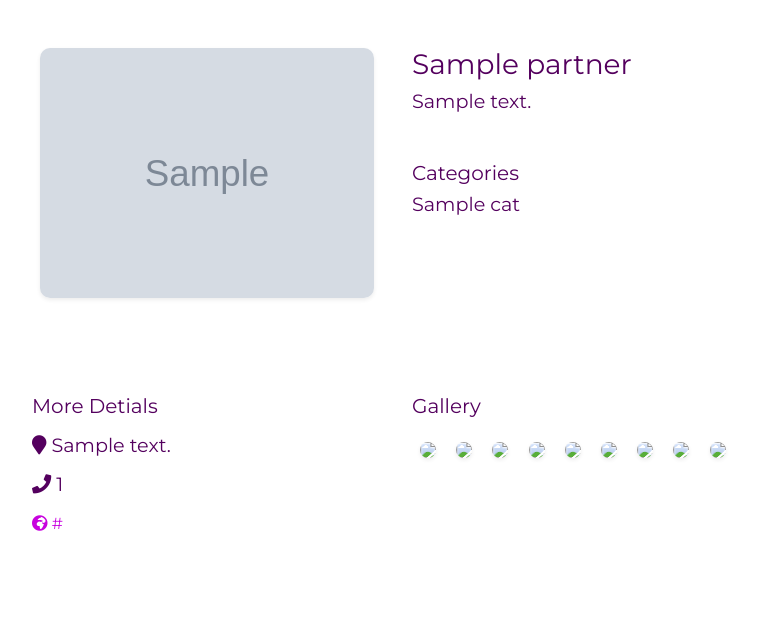
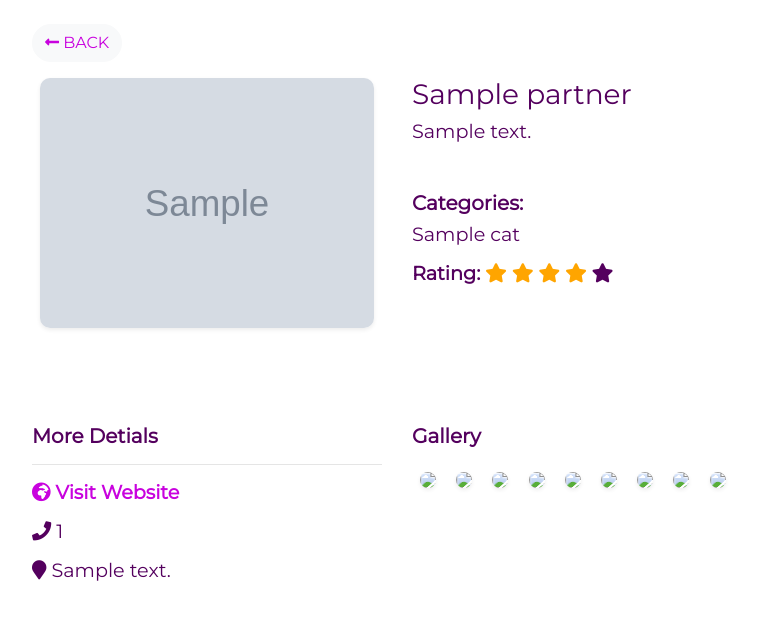
Before and after one commit to MuhamedYoussef/stylek, a Django app: template templates/partners/partner.html in a window 1280 px wide. Shown: the part 131-751 px from the top of the page, without its empty margins (53-810 px from the left). Run offline with Django 3.2, Linux system fonts and the light colour scheme; the template is opened without the code that fills it: most values are stand-ins (such as "Sample title", 1, 10 or a date in 2020); grey boxes marked "Sample" are stand-in pictures; data that the repository does not hold is empty; parts of the project's set-up code (start-up, migrations or seed data) failed here and were passed over; some libraries are stand-ins or nearby versions; grey boxes are pictures that could not be loaded.

Commit message:
Added back button and stars in partner

```diff
--- a/templates/partners/partner.html
+++ b/templates/partners/partner.html
@@ -7,7 +7,10 @@
 {% block content %}
 <body>
   <section class="container">
-    <div class="row mt-5">
+    <a href="javascript:history.back()" class="btn btn-light text-primary mt-4 mb-3">
+        <i class="fas fa-long-arrow-alt-left"></i> BACK
+    </a>
+    <div class="row">
       <div class="col-sm-12 col-md-4 mb-4">
         <a href="{{partner.main_photo.url}}" data-lightbox="main">
           <img
@@ -15,11 +18,6 @@
             src="{{partner.main_photo.url}}"
             alt="main"
           />
-          <!-- <img
-            class="partner_img_main mx-auto d-block shadow-sm"
-            src="https://dresseskhazana.com/wp-content/uploads/2017/01/Girl-Winter-Gloves.jpg"
-            alt="main"
-          /> -->
         </a>
       </div>
       <div class="col-sm-12 col-md-8">
@@ -27,27 +25,36 @@
         {% if not partner.about == 'Not_available' %}
         <p>{{partner.about}}</p>
         {% endif %}
-        <h5 class="mt-5">Categories</h5>
-        <!-- <p>Beauty Salon - Spa Center - Hairdresser</p> -->
+        <h5 class="font-weight-bold mt-5">Categories:</h5>
         <p>
         {% for cat in partner.cats %}
           <span class="mr-3">{{cat}}</span>
         {% endfor %}
+      </p>
+      <p class="font-weight-bold">Rating:
+        <span class="fa fa-star {%if partner.rating >= 1%} checked {%endif%}"></span>
+        <span class="fa fa-star {%if partner.rating >= 2%} checked {%endif%}"></span>
+        <span class="fa fa-star {%if partner.rating >= 3%} checked {%endif%}"></span>
+        <span class="fa fa-star {%if partner.rating >= 4%} checked {%endif%}"></span>
+        <span class="fa fa-star {%if partner.rating >= 5%} checked {%endif%}"></span>
       </p>
       </div>
     </div>
     <br /><br />
     <div class="row mt-4">
       <div class="col-sm-12 col-md-4 mb-4">
-        <h5 class="mb-3">More Detials</h5>
+        <h5 class="font-weight-bold mb-3">More Detials</h5>
+        <hr>
+        {% if not partner.link == 'Not_available' %}
+        <p class="font-weight-bold">
+          <a href="{{partner.link}}" target="_blank"><i class="fas fa-globe-africa"></i> Visit Website</a>
+        </p>
+        {% endif %}
+        <p><i class="fas fa-phone"></i> {{partner.number}}</p>
         <p><i class="fas fa-map-marker"></i> {{partner.address}}</p>
-        <p><i class="fas fa-phone"></i> {{partner.number}}</p>
-        {% if not partner.link == 'Not_available' %}
-        <a href="{{partner.link}}" target="_blank"><i class="fas fa-globe-africa"></i> {{partner.link}}</a>
-        {% endif %}
       </div>
       <div class="col-sm-12 col-md-8">
-        <h5 class="mb-3">Gallery</h5>
+        <h5 class="font-weight-bold mb-3">Gallery</h5>
         <a href="https://avatars.mds.yandex.net/get-pdb/225396/2bf1ef8e-08f2-431b-a2af-256ad019b62d/s1200" data-lightbox="images">
           <img src="https://avatars.mds.yandex.net/get-pdb/225396/2bf1ef8e-08f2-431b-a2af-256ad019b62d/s1200" class="partner_img m-2 shadow-sm" />
         </a>
```
Also changed, not shown: partners/models.py (+2 -10 lines), templates/partners/search.html (+5 -5 lines), partners/migrations/0003_partner_rating.py (added).
